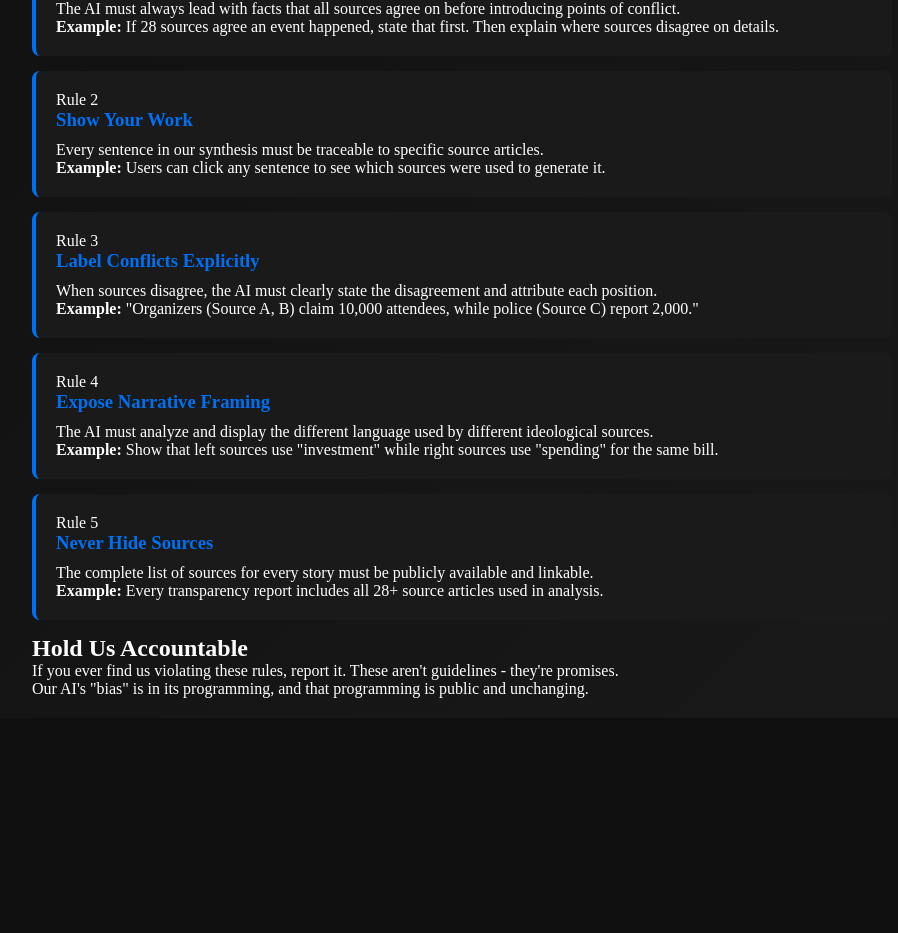
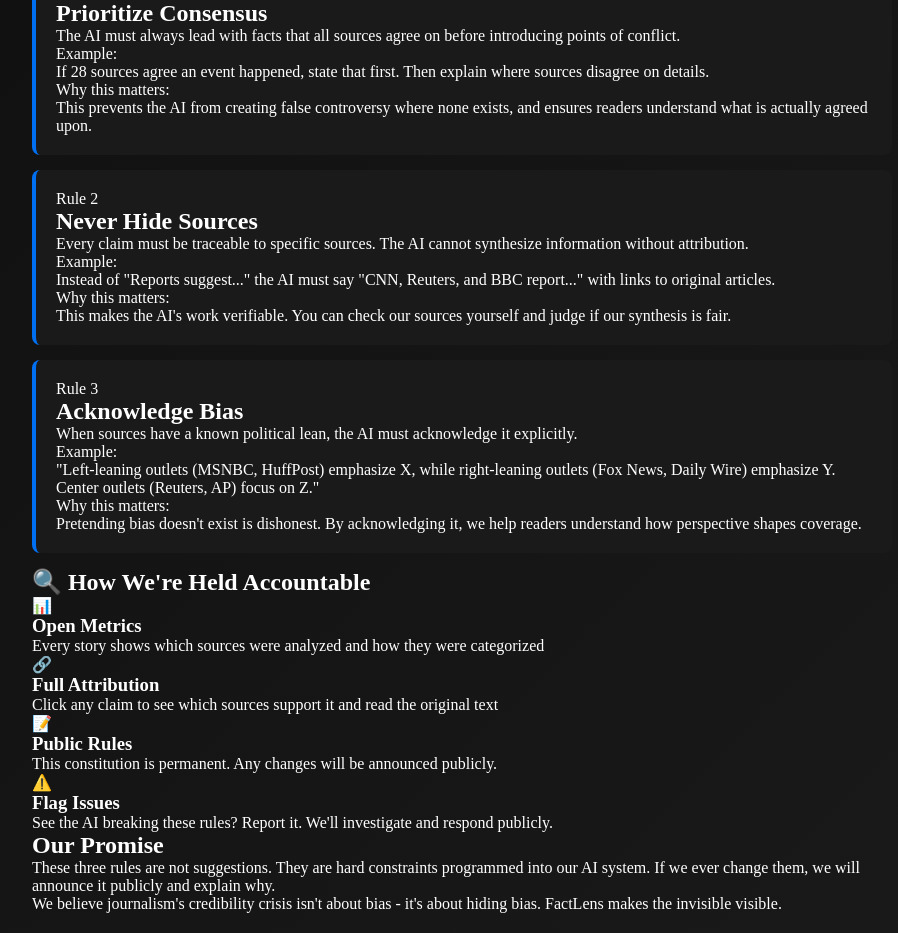
Before and after one commit to arjunmbiju0423-sudo/radical-transparency-news, a React (Create React App) app in the folder frontend/: page /constitution in a window 1280 px wide. Shown: the part 306-1239 px from the top of the page, without its empty margins (178-1076 px from the left). Before the commit the page ends 1024 px from the top, so only its background shows below. Built offline with nearby package versions, Linux system fonts and the light colour scheme.

Commit message:
Revise Constitution page layout anComplete FactLens AI Constitution with 3 rules and accountabilityd text
Refactor Constitution component layout and content for clarity and structure.

```diff
--- a/frontend/src/pages/Constitution.js
+++ b/frontend/src/pages/Constitution.js
@@ -1,72 +1,125 @@
 import React from 'react';
+import { Link } from 'react-router-dom';
 import './Constitution.css';
 
 function Constitution() {
   return (
     <div className="constitution-page">
-      <div className="hero">
-        <h1>🏛 Our Public AI Constitution</h1>
+      <Link to="/" className="back-link">← Back to Home</Link>
+
+      <div className="constitution-hero">
+        <h1>⚖️ The FactLens AI Constitution</h1>
         <p className="subtitle">The rules that govern our AI journalist - fully transparent, permanently public</p>
       </div>
 
       <div className="constitution-content">
-        <div className="intro">
-          <p>We don't sell "unbiased news" because truly unbiased journalism is impossible.</p>
-          <p><strong>Instead, we sell "provably honest synthesis."</strong></p>
-          <p>Our AI journalist follows these rules - always. You can hold us accountable.</p>
+        <div className="intro-section">
+          <p className="intro-text">
+            We don't sell "unbiased news" because truly unbiased journalism is impossible.
+          </p>
+          <p className="intro-emphasis">
+            <strong>Instead, we sell "provably honest synthesis."</strong>
+          </p>
+          <p className="intro-text">
+            Our AI journalist follows these rules - always. You can hold us accountable.
+          </p>
         </div>
 
-        <div className="rules-list">
+        <div className="rules-container">
+          {/* Rule 1 */}
           <div className="rule-card">
-            <div className="rule-number">Rule 1</div>
-            <h3>Prioritize Consensus</h3>
-            <p>The AI must always lead with facts that all sources agree on before introducing points of conflict.</p>
-            <div className="example">
-              <strong>Example:</strong> If 28 sources agree an event happened, state that first. Then explain where sources disagree on details.
+            <div className="rule-header">
+              <div className="rule-number">Rule 1</div>
+              <h2 className="rule-title">Prioritize Consensus</h2>
+            </div>
+            <p className="rule-description">
+              The AI must always lead with facts that all sources agree on before introducing points of conflict.
+            </p>
+            <div className="rule-example">
+              <div className="example-label">Example:</div>
+              <p>If 28 sources agree an event happened, state that first. Then explain where sources disagree on details.</p>
+            </div>
+            <div className="rule-rationale">
+              <div className="rationale-label">Why this matters:</div>
+              <p>This prevents the AI from creating false controversy where none exists, and ensures readers understand what is actually agreed upon.</p>
             </div>
           </div>
 
+          {/* Rule 2 */}
           <div className="rule-card">
-            <div className="rule-number">Rule 2</div>
-            <h3>Show Your Work</h3>
-            <p>Every sentence in our synthesis must be traceable to specific source articles.</p>
-            <div className="example">
-              <strong>Example:</strong> Users can click any sentence to see which sources were used to generate it.
+            <div className="rule-header">
+              <div className="rule-number">Rule 2</div>
+              <h2 className="rule-title">Never Hide Sources</h2>
+            </div>
+            <p className="rule-description">
+              Every claim must be traceable to specific sources. The AI cannot synthesize information without attribution.
+            </p>
+            <div className="rule-example">
+              <div className="example-label">Example:</div>
+              <p>Instead of "Reports suggest..." the AI must say "CNN, Reuters, and BBC report..." with links to original articles.</p>
+            </div>
+            <div className="rule-rationale">
+              <div className="rationale-label">Why this matters:</div>
+              <p>This makes the AI's work verifiable. You can check our sources yourself and judge if our synthesis is fair.</p>
             </div>
           </div>
 
+          {/* Rule 3 */}
           <div className="rule-card">
-            <div className="rule-number">Rule 3</div>
-            <h3>Label Conflicts Explicitly</h3>
-            <p>When sources disagree, the AI must clearly state the disagreement and attribute each position.</p>
-            <div className="example">
-              <strong>Example:</strong> "Organizers (Source A, B) claim 10,000 attendees, while police (Source C) report 2,000."
+            <div className="rule-header">
+              <div className="rule-number">Rule 3</div>
+              <h2 className="rule-title">Acknowledge Bias</h2>
             </div>
-          </div>
-
-          <div className="rule-card">
-            <div className="rule-number">Rule 4</div>
-            <h3>Expose Narrative Framing</h3>
-            <p>The AI must analyze and display the different language used by different ideological sources.</p>
-            <div className="example">
-              <strong>Example:</strong> Show that left sources use "investment" while right sources use "spending" for the same bill.
+            <p className="rule-description">
+              When sources have a known political lean, the AI must acknowledge it explicitly.
+            </p>
+            <div className="rule-example">
+              <div className="example-label">Example:</div>
+              <p>"Left-leaning outlets (MSNBC, HuffPost) emphasize X, while right-leaning outlets (Fox News, Daily Wire) emphasize Y. Center outlets (Reuters, AP) focus on Z."</p>
             </div>
-          </div>
-
-          <div className="rule-card">
-            <div className="rule-number">Rule 5</div>
-            <h3>Never Hide Sources</h3>
-            <p>The complete list of sources for every story must be publicly available and linkable.</p>
-            <div className="example">
-              <strong>Example:</strong> Every transparency report includes all 28+ source articles used in analysis.
+            <div className="rule-rationale">
+              <div className="rationale-label">Why this matters:</div>
+              <p>Pretending bias doesn't exist is dishonest. By acknowledging it, we help readers understand how perspective shapes coverage.</p>
             </div>
           </div>
         </div>
 
-        <div className="accountability">
-          <h2>Hold Us Accountable</h2>
-          <p>If you ever find us violating these rules, report it. These aren't guidelines - they're promises.</p>
-          <p>Our AI's "bias" is in its programming, and that programming is public and unchanging.</p>
+        <div className="accountability-section">
+          <h2>🔍 How We're Held Accountable</h2>
+          <div className="accountability-grid">
+            <div className="accountability-item">
+              <div className="accountability-icon">📊</div>
+              <h3>Open Metrics</h3>
+              <p>Every story shows which sources were analyzed and how they were categorized</p>
+            </div>
+            <div className="accountability-item">
+              <div className="accountability-icon">🔗</div>
+              <h3>Full Attribution</h3>
+              <p>Click any claim to see which sources support it and read the original text</p>
+            </div>
+            <div className="accountability-item">
+              <div className="accountability-icon">📝</div>
+              <h3>Public Rules</h3>
+              <p>This constitution is permanent. Any changes will be announced publicly.</p>
+            </div>
+            <div className="accountability-item">
+              <div className="accountability-icon">⚠️</div>
+              <h3>Flag Issues</h3>
+              <p>See the AI breaking these rules? Report it. We'll investigate and respond publicly.</p>
+            </div>
+          </div>
+        </div>
+
+        <div className="promise-section">
+          <h2>Our Promise</h2>
+          <p>
+            These three rules are not suggestions. They are hard constraints programmed into
+            our AI system. If we ever change them, we will announce it publicly and explain why.
+          </p>
+          <p className="promise-emphasis">
+            We believe journalism's credibility crisis isn't about bias - it's about hiding bias.
+            FactLens makes the invisible visible.
+          </p>
         </div>
       </div>
     </div>
```
